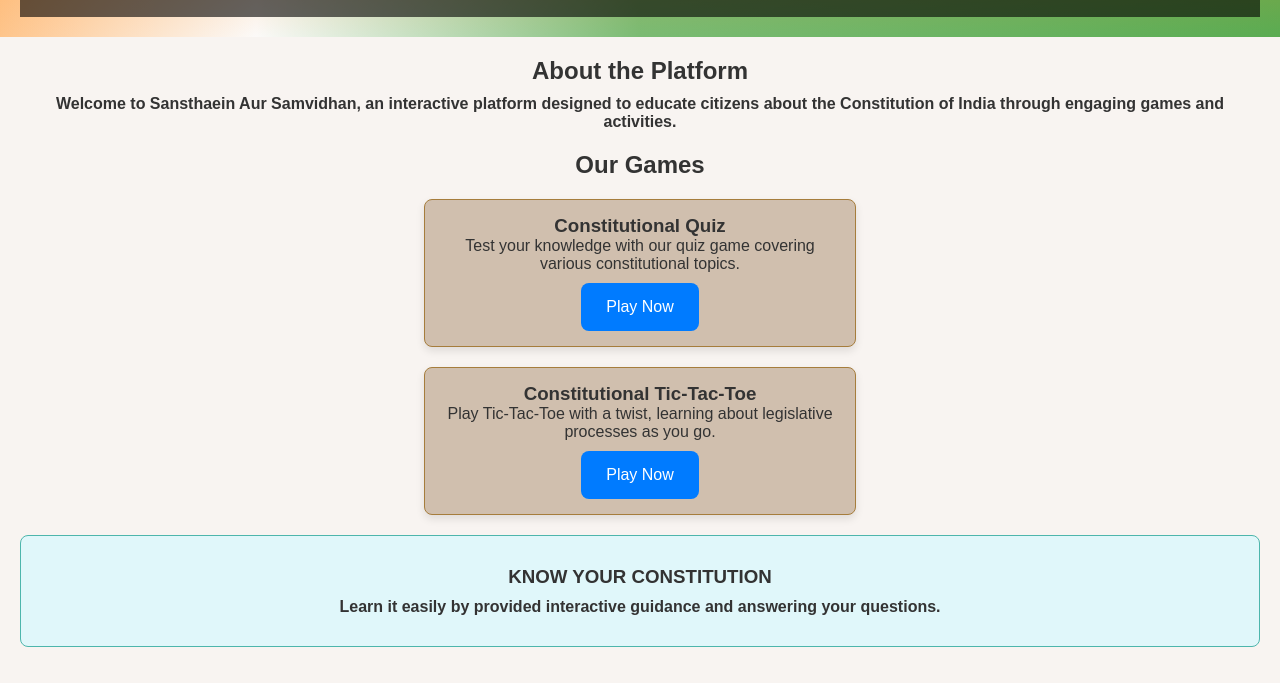
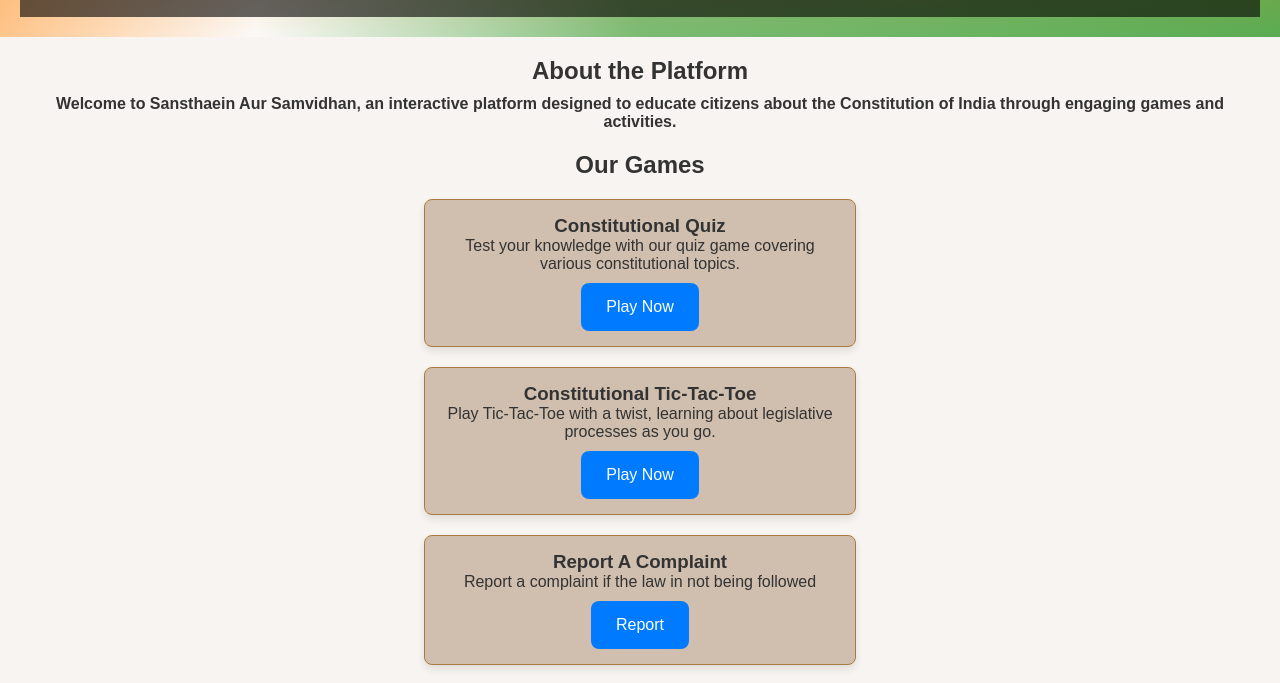
Before and after one commit to KTJAGANNATHAN0/Constution-Website, a plain HTML site: page index.html in a window 1280 px wide. Shown: the part 229-912 px from the top of the page. Drawn offline with Linux system fonts and the light colour scheme; a script that the page names is missing.

Commit message:
crs link
Added a link for crs

```diff
--- a/index.html
+++ b/index.html
@@ -40,6 +40,11 @@
                 <p>Play Tic-Tac-Toe with a twist, learning about legislative processes as you go.</p>
                 <button class="game-button" onclick="openGame('xo.html')">Play Now</button> <!-- Button to open Tic-Tac-Toe -->
             </div>
+            <div class="game-card">
+                <h3>Report A Complaint</h3>
+                <p>Report a complaint if the law in not being followed</p>
+                <button class="game-button" onclick="openGame('https://ktjagannathan0.github.io/CRS/')">Report</button> <!-- Button to open Tic-Tac-Toe -->
+            </div>
             <!-- Add more game cards as needed -->
         </section>
 
```
